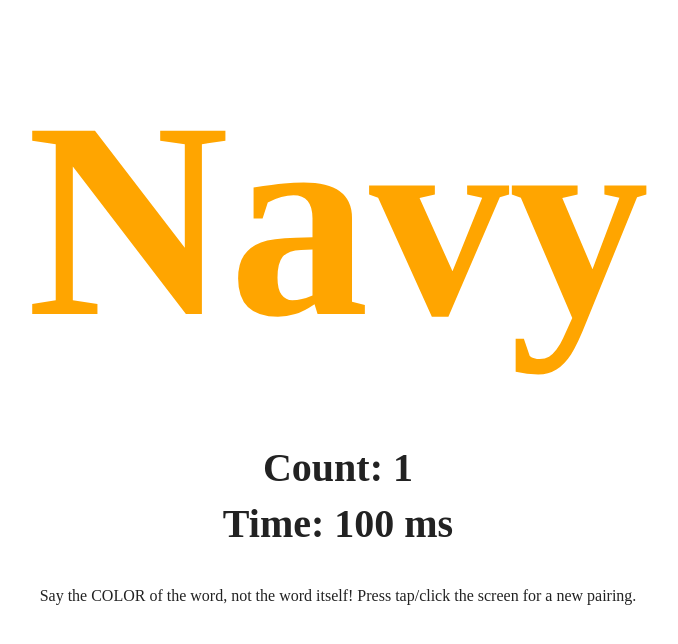
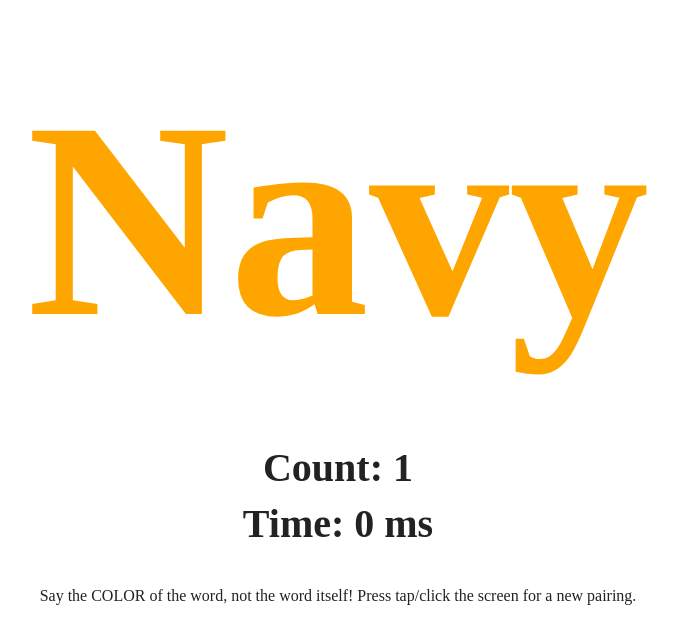
Before and after one commit to ddrscott/discolor, a plain HTML site: page index.html in a window 1280 px wide. Shown: the whole page, without its empty margins (302-980 px from the left). Drawn offline with nearby package versions, Linux system fonts and the light colour scheme.

Commit message:
Remove timer

```diff
--- a/index.html
+++ b/index.html
@@ -112,9 +112,6 @@
           nextPair();
         });
         nextPair();
-        setTimeout(function(){
-          renderStats();
-        }, 100);
       })()
     </script>
   </body>
```
